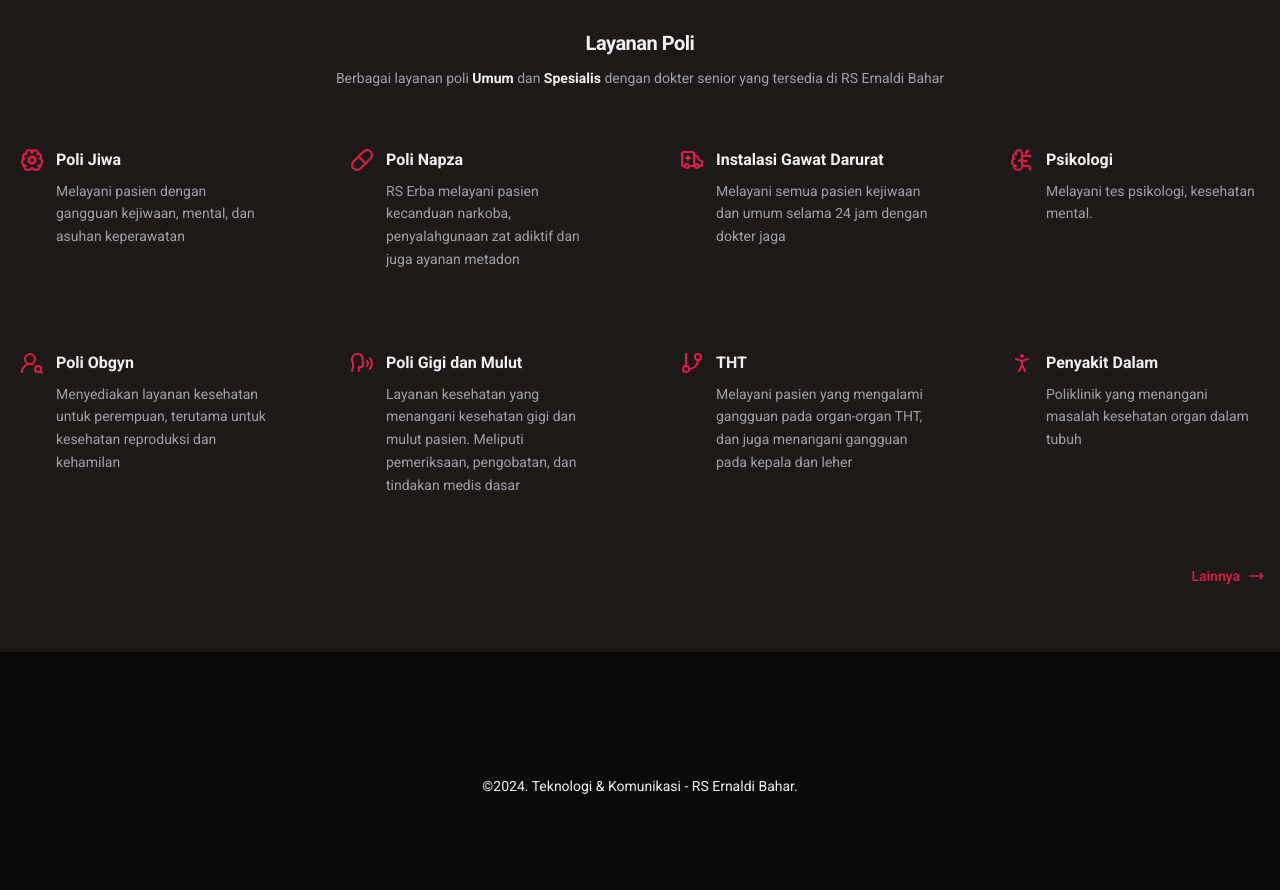
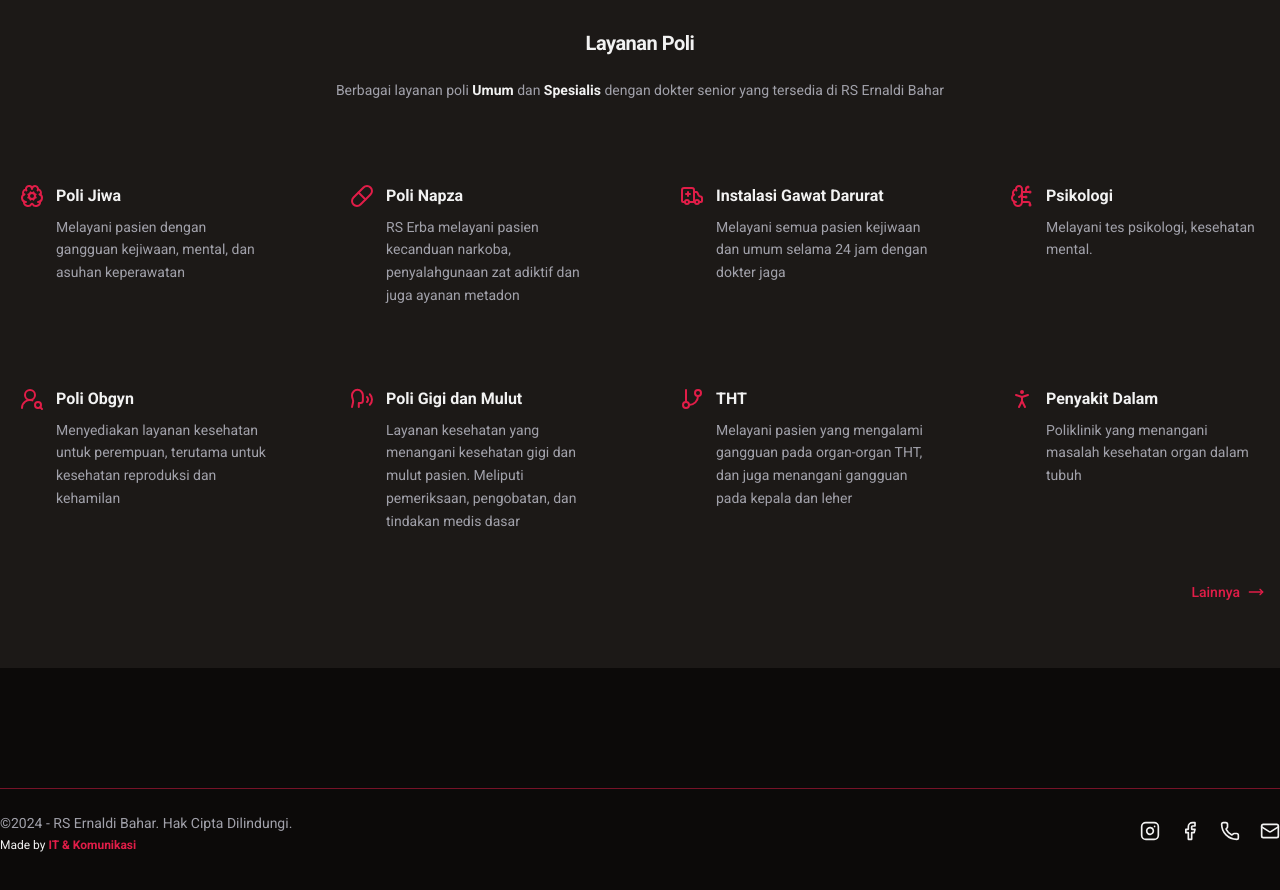
Before and after one commit to riyanamanda/rserba, a React (Vite) app in the folder client/: page / in a window 1280 px wide. Shown: the part 860-1750 px from the top of the page. Before the commit the page ends 1680 px from the top, so only its background shows below. Built offline with nearby package versions, Linux system fonts and the light colour scheme; no server answers.

Commit message:
refactor: change footer section

```diff
--- a/client/src/components/layout/Footer.tsx
+++ b/client/src/components/layout/Footer.tsx
@@ -1,9 +1,45 @@
+import { Facebook, Instagram, Mail, Phone } from 'lucide-react';
+
+const social = [
+    {
+        icon: Instagram,
+        url: 'https://www.instagram.com/rs_ernaldi_bahar_prov.sumsel/?hl=en',
+    },
+    {
+        icon: Facebook,
+        url: 'https://www.facebook.com/erbahumas.rumahsakit/',
+    },
+    {
+        icon: Phone,
+        url: 'tel:+627115645126',
+    },
+    {
+        icon: Mail,
+        url: 'mailto:layanan@rs-erba.go.id',
+    },
+];
+
 const Footer = () => {
     return (
-        <footer className='flex py-5 w-full'>
-            <p className='leading-7 [&:not(:first-child)]:mt-6 w-full text-center text-sm'>
-                &copy;{new Date().getFullYear()}. Teknologi &amp; Komunikasi - RS Ernaldi Bahar.
-            </p>
+        <footer className='py-5 w-full'>
+            <div className='flex justify-between max-w-[90rem] mx-auto border-t border-primary/50 py-5'>
+                <div className='text-sm leading-7'>
+                    <p className='text-muted-foreground'>&copy;{new Date().getFullYear()} - RS Ernaldi Bahar. Hak Cipta Dilindungi.</p>
+                    <p className='text-xs'>
+                        Made by <span className='font-semibold text-primary'>IT &amp; Komunikasi</span>
+                    </p>
+                </div>
+
+                <ul className='flex items-center gap-5'>
+                    {social.map((item) => (
+                        <li>
+                            <a href={item.url} target='_blank' referrerPolicy='no-referrer'>
+                                <item.icon className='w-5 h-5 shrink-0' />
+                            </a>
+                        </li>
+                    ))}
+                </ul>
+            </div>
         </footer>
     );
 };
--- a/client/src/pages/Home.tsx
+++ b/client/src/pages/Home.tsx
@@ -100,19 +100,19 @@ const Home = () => {
 
             <section className='my-20 w-full bg-card py-14 text-card-foreground'>
                 <div className='max-w-[90rem] mx-auto'>
-                    <div className='mx-auto w-fit'>
+                    <div className='mx-auto w-fit space-y-5'>
                         <h1 className='text-center text-xl mb-2 font-semibold leading-relaxed tracking-tight'>Layanan Poli</h1>
                         <p className='text-center text-sm text-muted-foreground'>
                             Berbagai layanan poli <span className='font-semibold text-foreground'>Umum</span> dan{' '}
                             <span className='font-semibold text-foreground'>Spesialis</span> dengan dokter senior yang tersedia di RS Ernaldi Bahar
                         </p>
                     </div>
-                    <div className='grid grid-cols-4 gap-10 my-10'>
+                    <div className='grid grid-cols-4 gap-10 mt-16'>
                         {poli.map((p) => (
                             <Layanan icon={p.icon} title={p.title} description={p.description} />
                         ))}
                     </div>
-                    <NavLink to='/layanan' className='flex items-center ms-auto w-fit'>
+                    <NavLink to='/layanan' className='flex items-center ms-auto w-fit mt-5'>
                         <Button variant='link'>
                             Lainnya <MoveRightIcon />
                         </Button>
```
